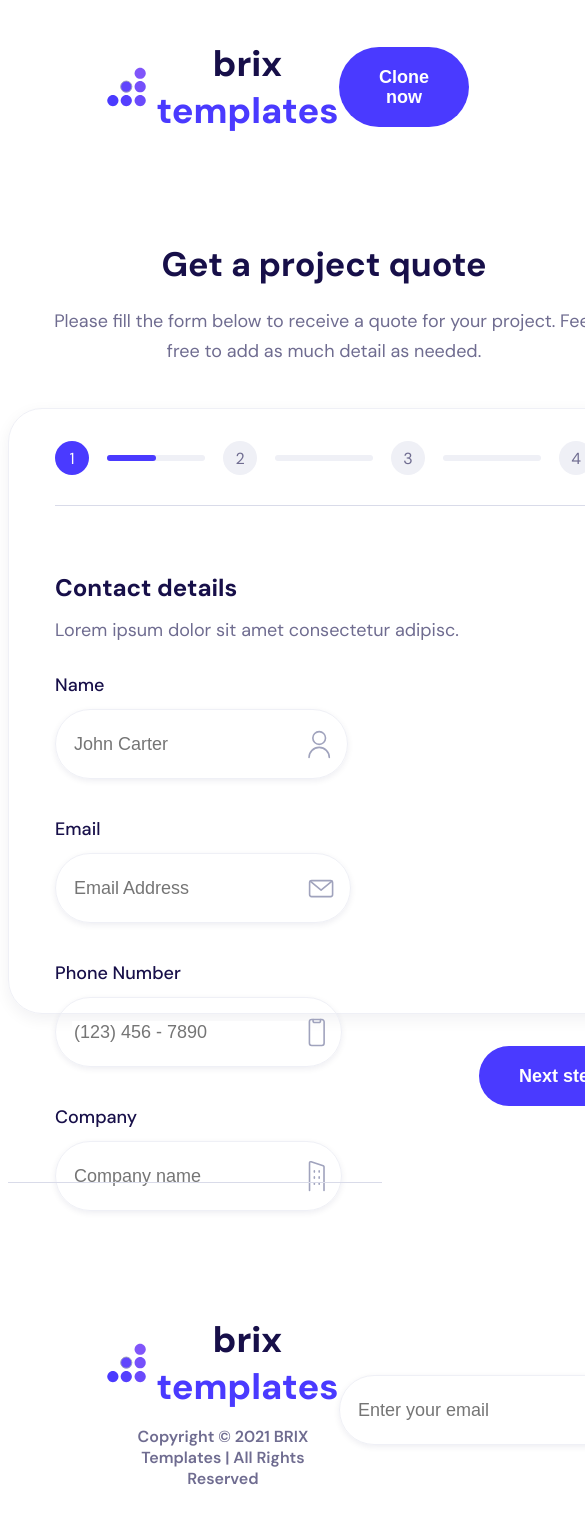
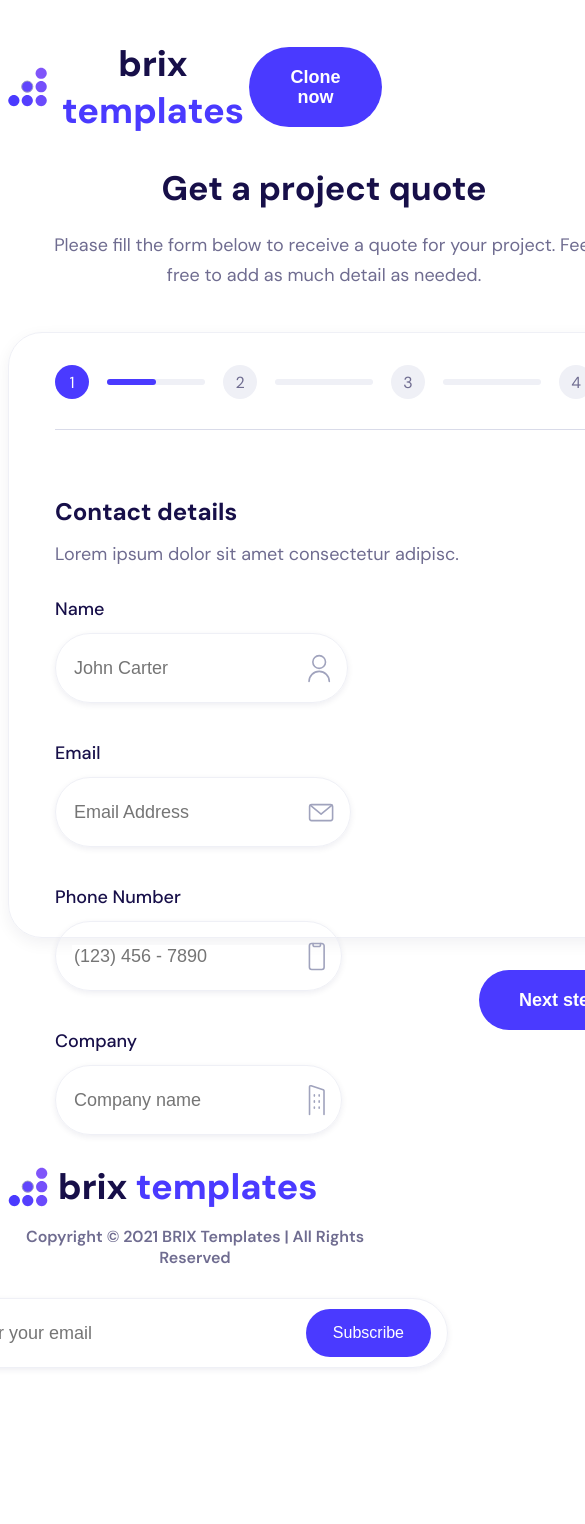
Before and after one commit to Diana1888/Questionnaire-Form, a React (Vite) app: page / in a window 390 px wide. Shown: the top 1524 px of the page, 585 px wide, since content can reach past the window. After the commit the page ends 1448 px from the top, so only its background shows below. Built offline with nearby package versions, Linux system fonts and the light colour scheme.

Commit message:
Fix horizontal scroll

```diff
--- a/src/App.jsx
+++ b/src/App.jsx
@@ -12,7 +12,7 @@ function App() {
     <FormProvider>
       <Multiform />
     </FormProvider>
-    <div className="footer-line"></div>
+    {/* <div className="footer-line"></div> */}
     <Footer/>
     </div>
   )
--- a/src/index.css
+++ b/src/index.css
@@ -1,67 +1,66 @@
 :root {
   box-sizing: border-box;
-margin: 0;
-padding: 0;
+  margin: 0;
+  padding: 0;
 }
 
-.container{
-  max-width: 1440px;
+.container {
+  max-width: 1242px;
   margin: 0 auto;
   text-align: center;
   display: flex;
   flex-direction: column;
-  gap: 76px;
-  font-family: "DM Sans", sans-serif;
+  font-family: 'DM Sans', sans-serif;
 }
 
-.header{
+.header {
   display: flex;
   justify-content: space-between;
   align-items: center;
-  padding: 32px 99px;
+  padding: 32px 0;
 }
 
-.footer{
+.footer {
   display: flex;
   justify-content: space-between;
   align-items: center;
-  padding: 57px 99px;
+  padding: 57px 0;
 }
 
-.footer-line{
+.footer-line {
   flex-grow: 1;
   border-bottom: #d9dbe9 solid 1px;
 }
 
-.input-footer{
-  min-width: 507px;
+.input-footer {
+  min-width: 472px;
 }
 
-.logotype{
+.logotype {
   display: flex;
   align-items: center;
   gap: 10px;
 }
 
-.logo-img{
+.logo-img {
   width: 40px;
   height: 40px;
 }
 
-.logo-title{
-  color: #170F49;
+.logo-title {
+  color: #170f49;
   font-size: 36px;
   font-weight: 800;
   margin: 0;
 }
 
-.logo-subtitle{
-  color: #4A3AFF;
+.logo-subtitle {
+  color: #4a3aff;
 }
 
-.header-btn{
+.header-btn {
   border-radius: 56px;
-  background-color: #4A3AFF;
+  background-color: #4a3aff;
   color: white;
   padding: 20px 40px;
   border: none;
@@ -71,72 +70,58 @@ padding: 0;
   cursor: pointer;
 }
 
-
-.footer-btn{
+.footer-btn {
   padding: 15px 27px;
   font-size: 16px;
   line-height: 18px;
   font-weight: 500;
 }
 
-.footer-logo{
+.footer-logo {
   gap: 10px;
 }
 
-.footer-copyright{
-  color: #6F6C90;
+.footer-copyright {
+  color: #6f6c90;
   font-weight: 600;
 }
 
-hr{
+hr {
   border: none;
   height: 1px;
-  background-color: #D9DBE9;
+  background-color: #d9dbe9;
   margin-top: 30px;
 }
 
-.steps-container{
+.steps-container {
   display: flex;
   justify-content: center;
-
 }
 
-.step{
+.step {
   width: 34px;
   height: 34px;
-  background-color: #EFF0F6;
+  background-color: #eff0f6;
   border-radius: 50%;
-  color: #6F6C90;
+  color: #6f6c90;
   display: flex;
   justify-content: center;
   align-items: center;
 }
 
-.active-step{
-  background-color: #4A3AFF;
-  color: #FFFFFF;
+.active-step {
+  background-color: #4a3aff;
+  color: #ffffff;
 }
 
-.step-line{
+.step-line {
   display: flex;
   align-items: center;
 }
 
-/* .progress-line{
-  background-color: #eff0f6;
-  width: 98px;
-  margin: 0 18px;
-  height: 6px;
-  border-radius: 40px;
-}
-
-.active-progress-line{
-  background-color: #4A3AFF;
-} */
 .progress-line-container {
   position: relative;
   width: 98px;
-  /* Adjust this value to match the width of your progress line */
   height: 6px;
   margin: 0 18px;
 }
@@ -156,25 +141,23 @@ hr{
   border-radius: 40px;
 }
 
-
-
-input{
+input {
   border: none;
   font-size: 18px;
 }
 
-input:focus{
+input:focus {
   outline: none;
 }
 
-.input-form{
+.input-form {
   display: flex;
   justify-content: space-between;
   border-radius: 46px;
   height: 40px;
   padding: 14px 16px;
-  border: 1px solid #EFF0F6;
-  color: #6F6C90;
+  border: 1px solid #eff0f6;
+  color: #6f6c90;
   font-size: 18px;
   margin-top: 14px;
   align-items: center;
@@ -182,21 +165,19 @@ input:focus{
   box-shadow: 0 2px 6px #13124212;
 }
 
-
-
-.multiform-header{
+.multiform-header {
   max-width: 566px;
   margin: auto;
 }
 
-.multiform{
+.multiform {
   margin: auto;
   max-width: 699px;
-
+  margin-bottom: 76px;
 }
 
-.multiform-title{
-  color: #170F49;
+.multiform-title {
+  color: #170f49;
   font-size: 34px;
   line-height: 46px;
   font-weight: 700;
@@ -205,14 +186,14 @@ input:focus{
   margin-bottom: 12px;
 }
 
-.multiform-subtitle{
-  color: #6F6C90;
+.multiform-subtitle {
+  color: #6f6c90;
   font-size: 18px;
   line-height: 30px;
 }
 
-.form{
-  border: #EFF0F6 solid 1px;
+.form {
+  border: #eff0f6 solid 1px;
   border-radius: 34px;
   box-shadow: 0 5px 16px #080f340f;
   padding: 32px 46px 80px;
@@ -222,29 +203,27 @@ input:focus{
   height: 492px;
 }
 
-.form-steps{
+.form-steps {
   margin-top: 64px;
 }
 
-.form-title{
+.form-title {
   margin: 0;
-  color: #170F49;
+  color: #170f49;
   font-size: 24px;
   font-weight: 700;
   line-height: 35px;
   margin-bottom: 10px;
-
 }
 
-.form-subtitle{
-  color: #6F6C90;
+.form-subtitle {
+  color: #6f6c90;
   font-size: 18px;
   line-height: 30px;
   margin: 0;
-
 }
 
-.form-blocks{
+.form-blocks {
   display: flex;
   flex-wrap: wrap;
   justify-content: space-between;
@@ -253,14 +232,14 @@ input:focus{
   align-items: center;
 }
 
-.input-form-title{
-  color: #170F49;
+.input-form-title {
+  color: #170f49;
   font-size: 18px;
   line-height: 20px;
   font-weight: 500;
 }
 
-.icon-background{
+.icon-background {
   border-radius: 100%;
   background-color: #d6d3f8;
   width: 66px;
@@ -271,29 +250,28 @@ input:focus{
   margin-right: 10px;
 }
 
-.checkbox{
+.checkbox {
   width: 232px;
   display: flex;
   align-items: center;
   padding: 23px 25px;
   flex-wrap: wrap;
-  border: 1px solid #EFF0F6;
+  border: 1px solid #eff0f6;
   border-radius: 16px;
   cursor: pointer;
   box-shadow: 0px 2px 6px rgba(19, 18, 66, 0.07);
 }
 
-
 .checked-checkbox {
-  border: 2px solid #4A3AFF;
+  border: 2px solid #4a3aff;
   box-shadow: 0px 2px 6px rgba(19, 18, 66, 0.07);
 }
 
-.radio{
+.radio {
   padding: 46px 0 46px 32px;
 }
 
-.radio-label{
+.radio-label {
   color: #303030;
   font-size: 14px;
   font-weight: 400;
@@ -302,20 +280,19 @@ input:focus{
   cursor: pointer;
 }
 
-.input-box{
+.input-box {
   display: none;
 }
 
-.unchecked-radio{
+.unchecked-radio {
   width: 24px;
   height: 24px;
   border-radius: 100%;
-  border: #D9DBE9 solid 1.2px;
+  border: #d9dbe9 solid 1.2px;
   margin-right: 10px;
-
 }
 .checked-radio {
-  background-color: #4A3AFF;
+  background-color: #4a3aff;
   width: 24px;
   height: 24px;
   border-radius: 100%;
@@ -329,47 +306,49 @@ input:focus{
   top: 50%;
   left: 50%;
   transform: translate(-50%, -50%);
-  background-color: #FFFFFF;
+  background-color: #ffffff;
   width: 9px;
   height: 9px;
   border-radius: 100%;
 }
 
-
-.final-step-header{
-padding-top: 13px;
+.final-step-header {
+  padding-top: 13px;
 }
 
-.final-step{
+.final-step {
   text-align: center;
   padding: 30px 60px 0px;
 }
 
-.submit-btn{
+.submit-btn {
   padding-top: 30px;
 }
 
-.previous-btn{
-  color: #4A3AFF;
-  border: 1px solid #4A3AFF;
+.previous-btn {
+  color: #4a3aff;
+  border: 1px solid #4a3aff;
   background: none;
   font-weight: normal;
 }
 
-
-
-
-.steps-btns{
+.steps-btns {
   display: flex;
   justify-content: space-between;
 }
 
-.step-next{
+.step-next {
   display: flex;
   justify-content: flex-end;
 }
 
-
-.step-previous{
+.step-previous {
   justify-self: center;
 }
+
+
+@media (max-width: 990px) {
+  .footer{
+    flex-direction: column;
+  }
+}
```
